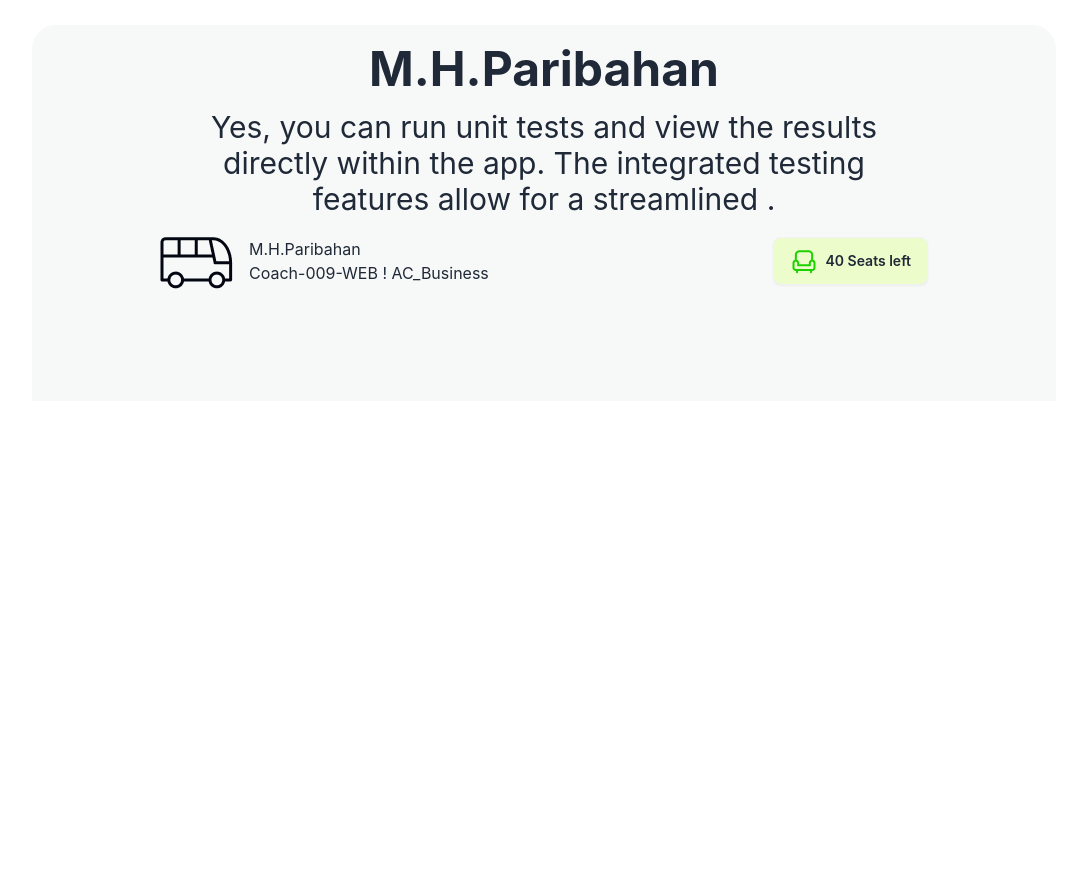
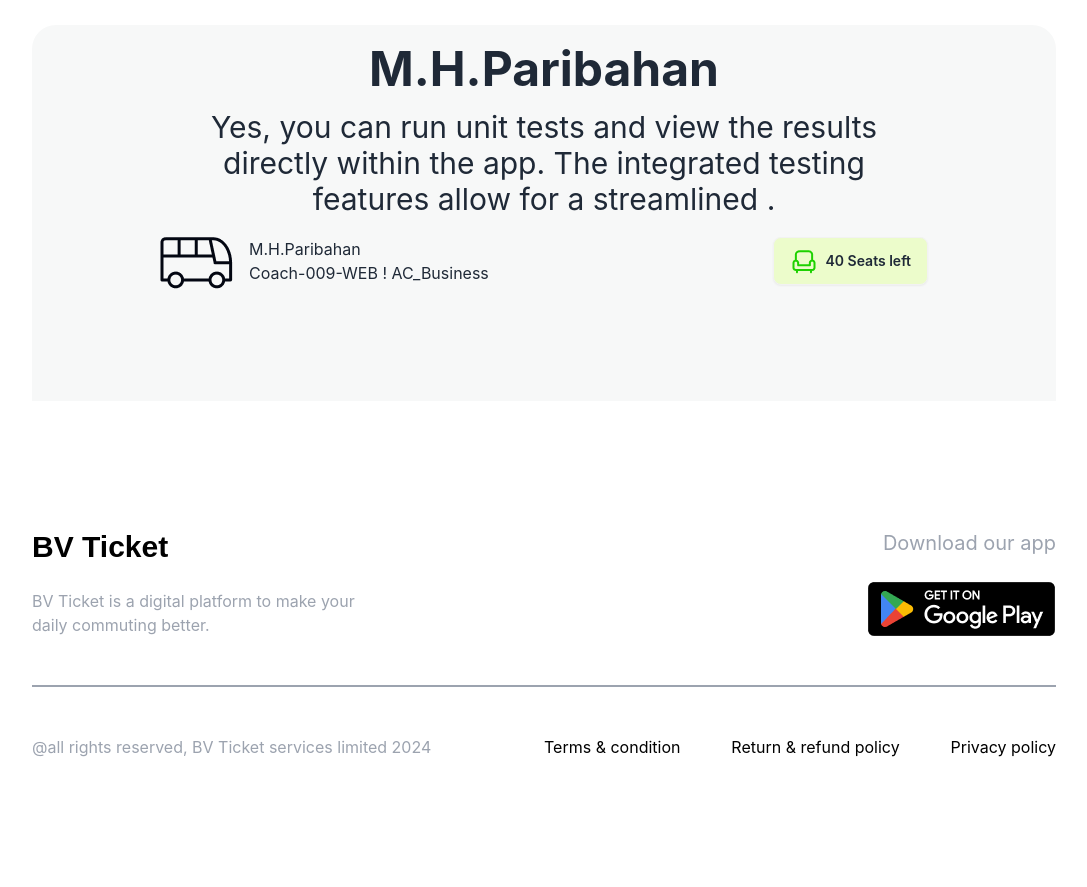
Before and after one commit to mhrocky5683/Bus-Ticket-Support, a plain HTML site: page index.html in a window 1280 px wide. Shown: the part 1537-2424 px from the top of the page, without its empty margins (96-1183 px from the left). Before the commit the page ends 1938 px from the top, so only its background shows below. Drawn offline with nearby package versions, Linux system fonts and the light colour scheme.

Commit message:
added footer section

```diff
--- a/index.html
+++ b/index.html
@@ -62,6 +62,8 @@
         </header>
 
         <main>
+
+            <!-- Best offers section -->
             <section class="lg:mx-32">
                 <div>
                     <h1 class="text-5xl text-center my-12 font-bold">Best offers for you</h1>
@@ -129,14 +131,38 @@
                     </div </section>
 
                 </section>
+        </main>
 
 
+        <!-- footer section -->
+        <footer id="footer" class="fonts-inter bg-white text-black">
+            <section class="px-2 lg:px-32 py-32">
+                <div class="flex flex-col lg:flex-row justify-between items-center  border-b-2 border-b-gray-400 pb-12">
+                    <div>
+                        <h1 class="fonts-raleway text-3xl font-bold pb-6">BV Ticket</h1>
+                        <p class=" text-gray-400">BV Ticket is a digital platform to make your <br> daily commuting
+                            better.
+                        </p>
+                    </div>
+                    <div>
+                        <p class=" text-xl text-gray-400 pb-6 text-end">Download our app</p>
+                        <img src="images/GooglePlay.png" alt="Google Play">
+                    </div>
+                </div>
 
+                <div class="flex flex-col lg:flex-row justify-between items-center pt-12">
+                    <p class=" text-gray-400">@all rights reserved, BV Ticket services limited 2024</p>
+                    <ul class="flex flex-col lg:flex-row justify-between items-center w-1/2">
+                        <li><a href="#">Terms & condition</a></li>
+                        <li><a href="#">Return & refund policy</a></li>
+                        <li><a href="#">Privacy policy</a></li>
+                    </ul>
+                </div>
 
+            </section>
 
+        </footer>
 
-
-        </main>
 
 
     </body>
```
